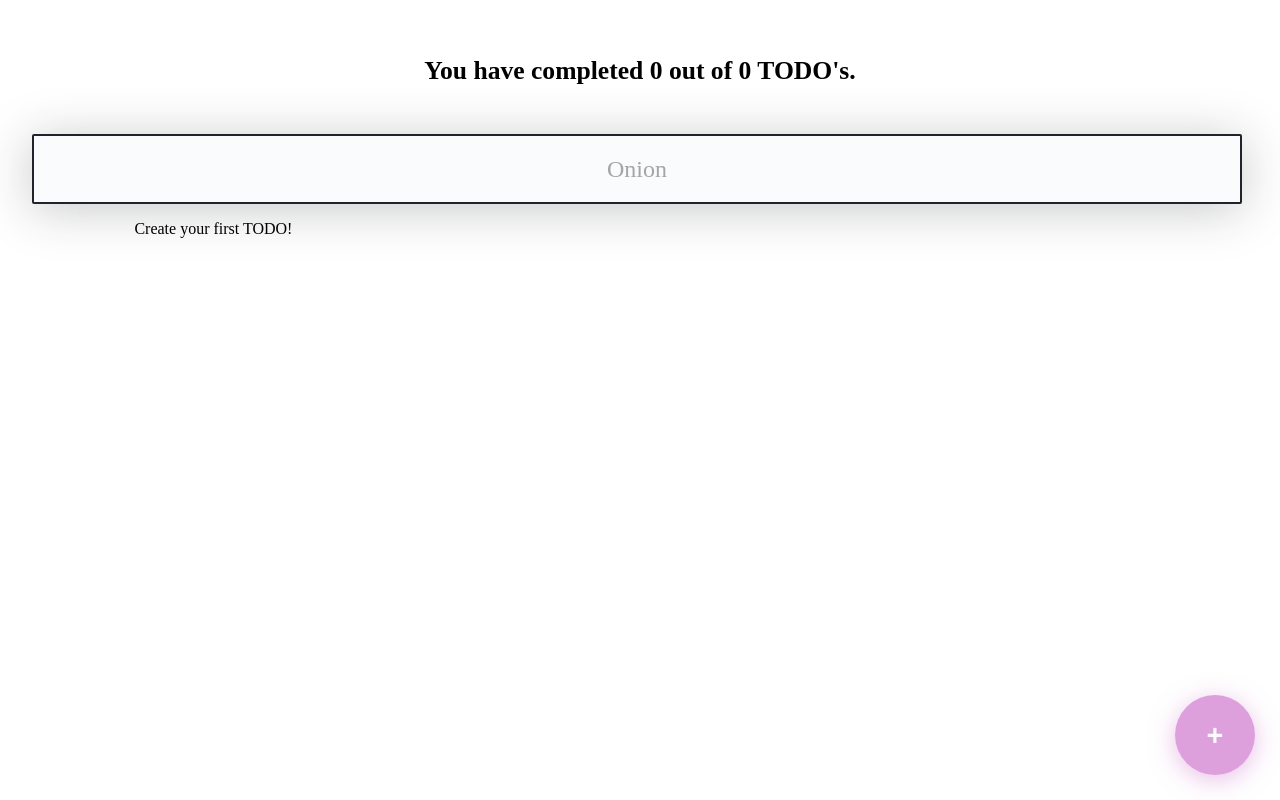
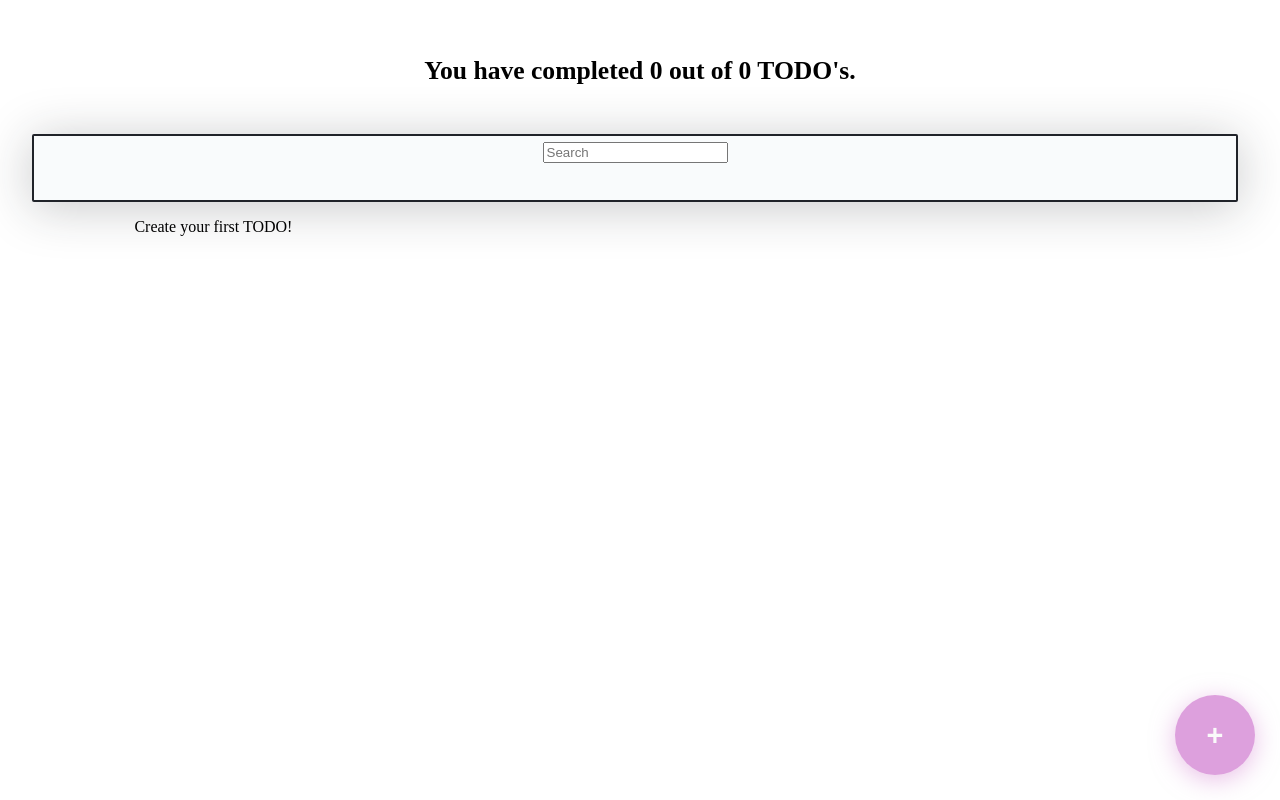
Before and after one commit to YuneidyC/todo-app, a React (Create React App) app: page / in a window 1280 px wide. Built offline with nearby package versions, Linux system fonts and the light colour scheme.

Commit message:
Change name placeholder

```diff
--- a/src/components/TodoForm.js
+++ b/src/components/TodoForm.js
@@ -31,7 +31,7 @@ function TodoForm() {
             <textarea
                 value={newTodoValue}
                 onChange={onChange}
-                placeholder="Cortar la cebolla para el almuerzo"
+                placeholder="Add a task"
             />
             <div className="TodoForm-buttonContainer">
                 <button
--- a/src/components/TodoSearch.js
+++ b/src/components/TodoSearch.js
@@ -4,13 +4,16 @@ import { TodoContext } from "../TodoContext";
 
 function TodoSearch() {
     const { searchValue, setSearchValue } = React.useContext(TodoContext);
+
     const onSearchValueChange = (event) => {
         setSearchValue(event.target.value);
     }
 
     return (
-        <input className="TodoSearch" placeholder="Onion" value={searchValue} onChange={onSearchValueChange} />
-    );
+        <div className="TodoSearch">
+            <input className="TodoSearch-input" placeholder="Search" value={searchValue} onChange={onSearchValueChange} />
+        </div>
+    )
 }
 
 export { TodoSearch };
```
